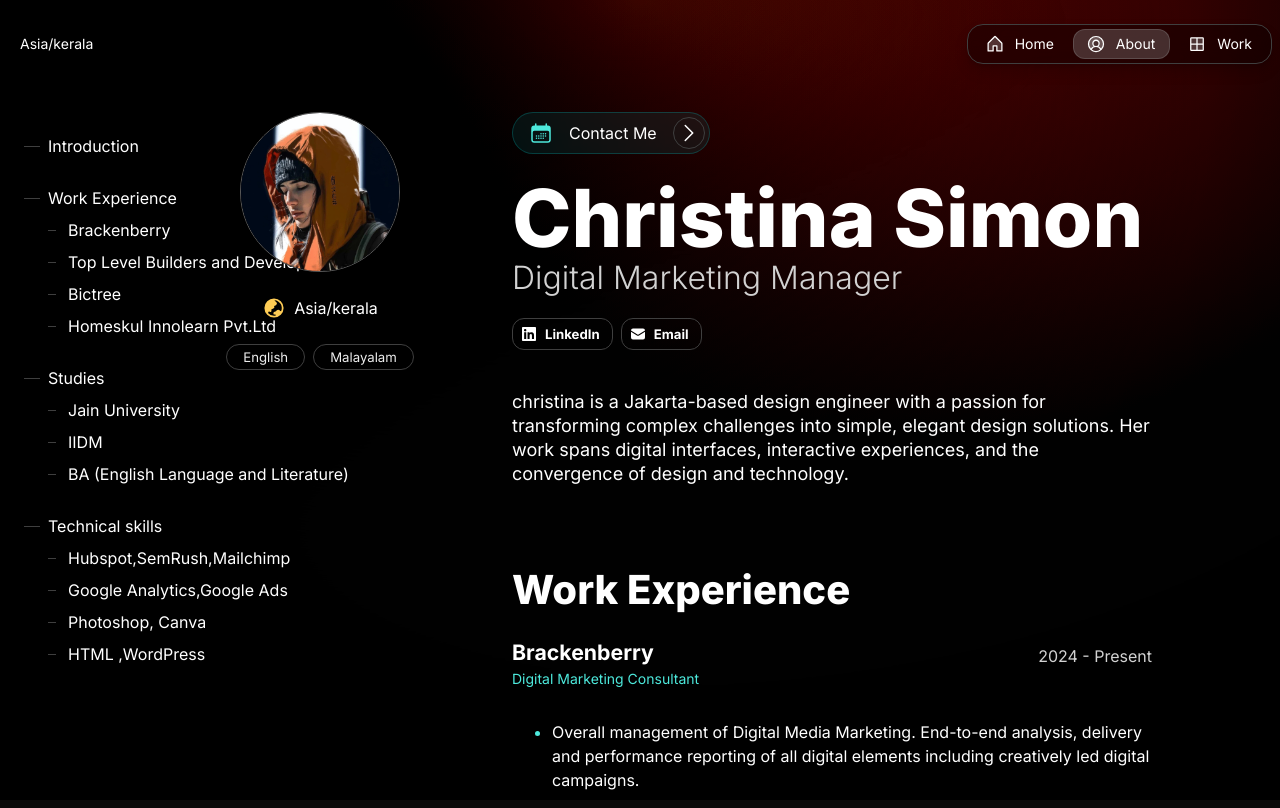
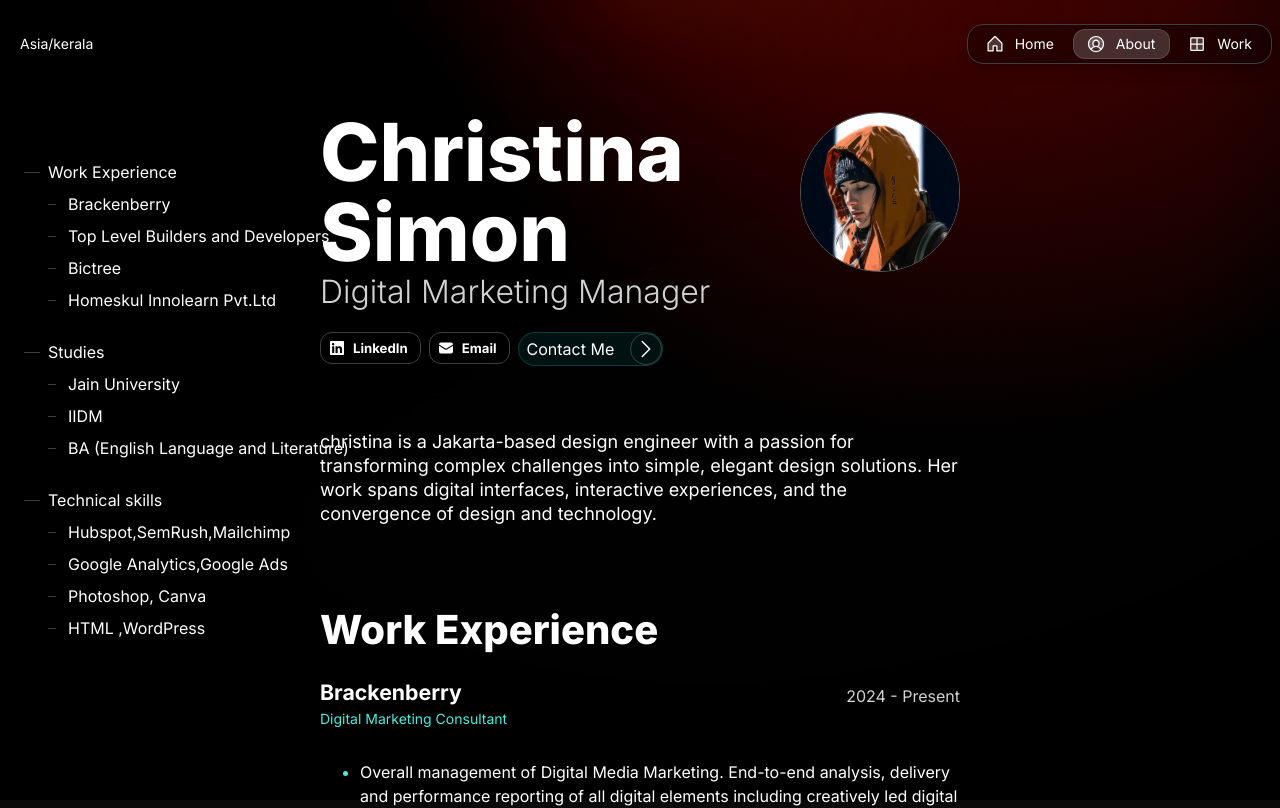
Before and after one commit to abhiram8898/Digital-Marketting-work, a Next.js app: page /about in a window 1280 px wide. Shown: the top 808 px of the page. Built offline with nearby package versions, Linux system fonts and the light colour scheme.

Commit message:
Update page.tsx

```diff
--- a/src/app/about/page.tsx
+++ b/src/app/about/page.tsx
@@ -45,11 +45,6 @@ export function generateMetadata() {
 
 const structure = [
   {
-    title: about.intro.title,
-    display: about.intro.display,
-    items: [],
-  },
-  {
     title: about.work.title,
     display: about.work.display,
     items: about.work.experiences.map((experience) => experience.company),
@@ -91,6 +86,7 @@ export default function About() {
           }),
         }}
       />
+
       {about.tableOfContent.display && (
         <Flex
           style={{ left: "0", top: "50%", transform: "translateY(-50%)" }}
@@ -104,32 +100,6 @@ export default function About() {
         </Flex>
       )}
       <Flex fillWidth mobileDirection="column" justifyContent="center">
-        {about.avatar.display && (
-          <Flex
-            minWidth="160"
-            paddingX="l"
-            paddingBottom="xl"
-            gap="m"
-            flex={3}
-            direction="column"
-            alignItems="center"
-          >
-            <Avatar src={person.avatar} size="xl" />
-            <Flex gap="8" alignItems="center">
-              <Icon onBackground="accent-weak" name="globe" />
-              {person.location}
-            </Flex>
-            {person.languages.length > 0 && (
-              <Flex wrap gap="8">
-                {person.languages.map((language, index) => (
-                  <Tag key={index} size="l">
-                    {language}
-                  </Tag>
-                ))}
-              </Flex>
-            )}
-          </Flex>
-        )}
         <Flex
           className={styles.blockAlign}
           fillWidth
@@ -145,37 +115,14 @@ export default function About() {
             justifyContent="center"
             marginBottom="32"
           >
-            {about.calendar.display && (
-              <Flex
-                className={styles.blockAlign}
-                style={{
-                  backdropFilter: "blur(var(--static-space-1))",
-                  border: "1px solid var(--brand-alpha-medium)",
-                  width: "fit-content",
-                }}
-                alpha="brand-weak"
-                radius="full"
-                fillWidth
-                padding="4"
-                gap="8"
-                marginBottom="m"
-                alignItems="center"
-              >
-                <Flex paddingLeft="12">
-                  <Icon name="calendar" onBackground="brand-weak" />
-                </Flex>
-                <Flex paddingX="8">Contact Me</Flex>
-                <IconButton
-                  href="tel:+918891466756"
-                  data-border="rounded"
-                  variant="tertiary"
-                  icon="chevronRight"
-                />
-              </Flex>
-            )}
+            <Flex>
+              {" "}
               <Heading className={styles.textAlign} variant="display-strong-xl">
                 {person.name}
               </Heading>
+              <Avatar src={person.avatar} size="xl" />
+            </Flex>
+
             <Text
               className={styles.textAlign}
               variant="display-default-xs"
@@ -183,7 +130,9 @@ export default function About() {
             >
               {person.role}
             </Text>
+
             {social.length > 0 && (
+              <>
                 <Flex
                   className={styles.blockAlign}
                   paddingTop="20"
@@ -204,7 +153,30 @@ export default function About() {
                         />
                       )
                   )}
+                  <Flex
+                    className={styles.blockAlign}
+                    style={{
+                      backdropFilter: "blur(var(--static-space-1))",
+                      border: "1px solid var(--brand-alpha-medium)",
+                      width: "fit-content",
+                    }}
+                    alpha="brand-weak"
+                    radius="full"
+                    fillWidth
+                    gap="8"
+                    marginBottom="m"
+                    alignItems="center"
+                  >
+                    <Flex paddingX="8">Contact Me</Flex>
+                    <IconButton
+                      href="tel:+918891466756"
+                      data-border="rounded"
+                      variant="tertiary"
+                      icon="chevronRight"
+                    />
                   </Flex>
+                </Flex>
+              </>
             )}
           </Flex>
 
@@ -382,6 +354,30 @@ export default function About() {
             </>
           )}
         </Flex>
+
+        {/* {about.avatar.display && (
+          <Flex
+            minWidth="160"
+            paddingX="l"
+            paddingBottom="xl"
+            gap="m"
+            flex={3}
+            direction="column"
+            alignItems="center"
+          >
+            <Avatar src={person.avatar} size="xl" />
+
+            {person.languages.length > 0 && (
+              <Flex wrap gap="8">
+                {person.languages.map((language, index) => (
+                  <Tag key={index} size="l">
+                    {language}
+                  </Tag>
+                ))}
+              </Flex>
+            )}
+          </Flex>
+        )} */}
       </Flex>
     </Flex>
   );
```
Lines whose indentation alone changed are shown as unchanged.
